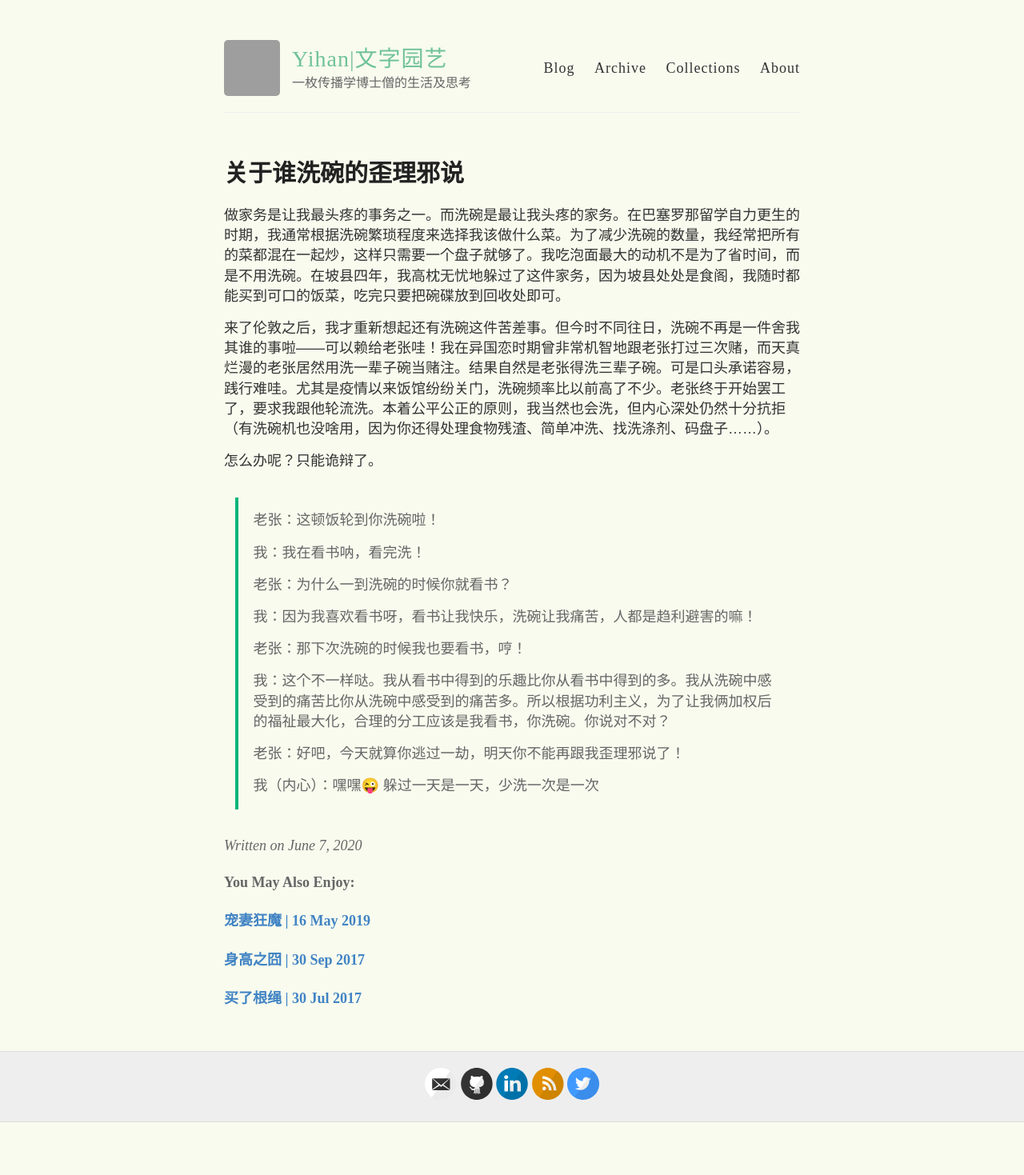
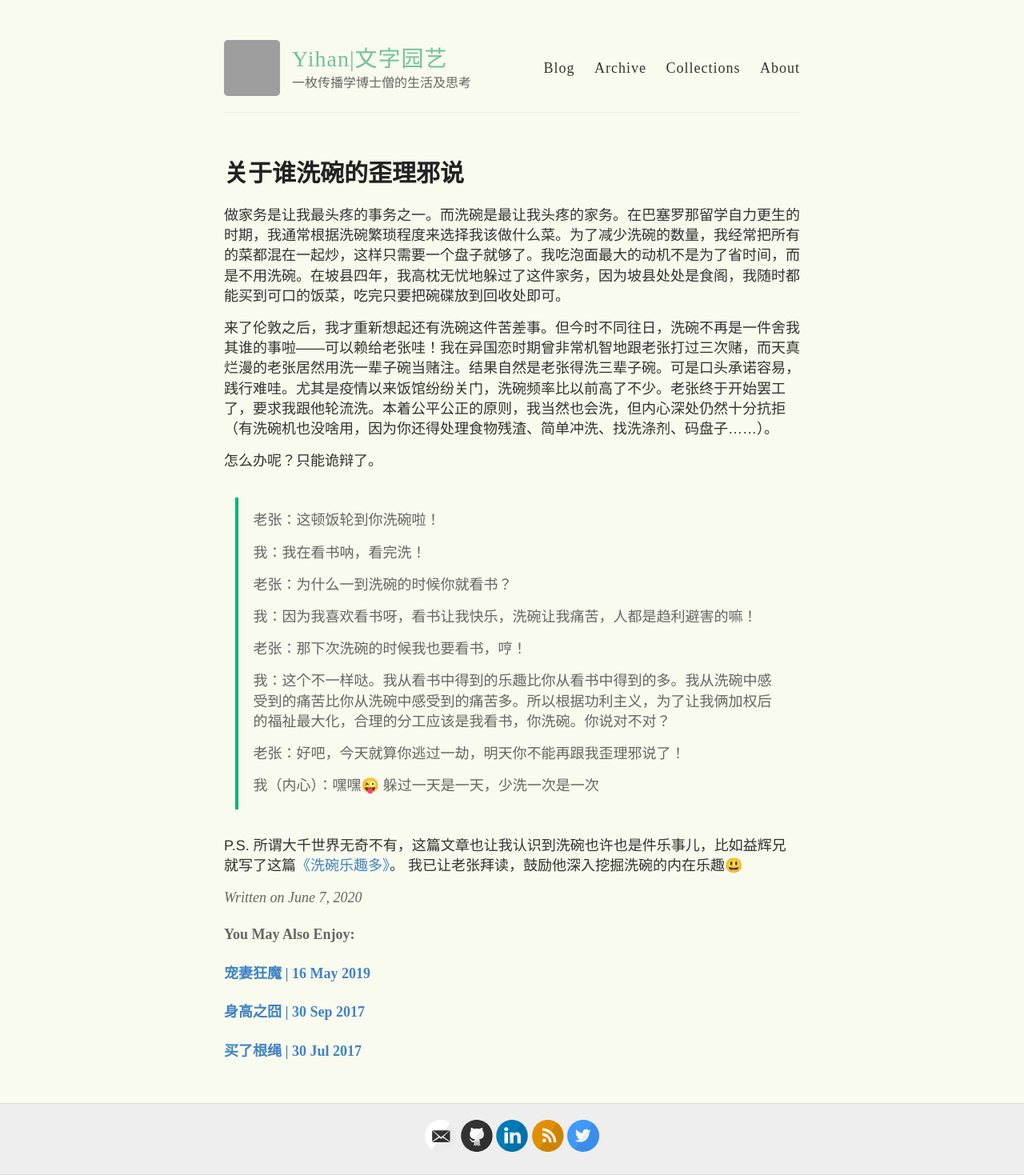
Before and after one commit to yihanxu/yihanxu.github.io, a Jekyll site: the page built from _posts/2020-06-07-utility-analysis-of-housework.md, in a window 1280 px wide. Shown: the whole page at 80% size. Built offline with Jekyll 4.4.1, drawn with Linux system fonts in a browser that asks for light colours; comment, search, counter and statistics services are not loaded; before the commit the page ends 1403 px from its top, so only the background shows below that; grey boxes are pictures that could not be loaded.

Commit message:
add yihui's hyperlink

```diff
--- a/_posts/2020-06-07-utility-analysis-of-housework.md
+++ b/_posts/2020-06-07-utility-analysis-of-housework.md
@@ -27,3 +27,6 @@ category: 秀恩爱
 > 老张：好吧，今天就算你逃过一劫，明天你不能再跟我歪理邪说了！
 >
 > 我（内心）：嘿嘿😜 躲过一天是一天，少洗一次是一次
+
+P.S. 所谓大千世界无奇不有，这篇文章也让我认识到洗碗也许也是件乐事儿，比如益辉兄就写了这篇[《洗碗乐趣多》](https://yihui.org/cn/2020/06/dish-wash/)。
+我已让老张拜读，鼓励他深入挖掘洗碗的内在乐趣😃
```
